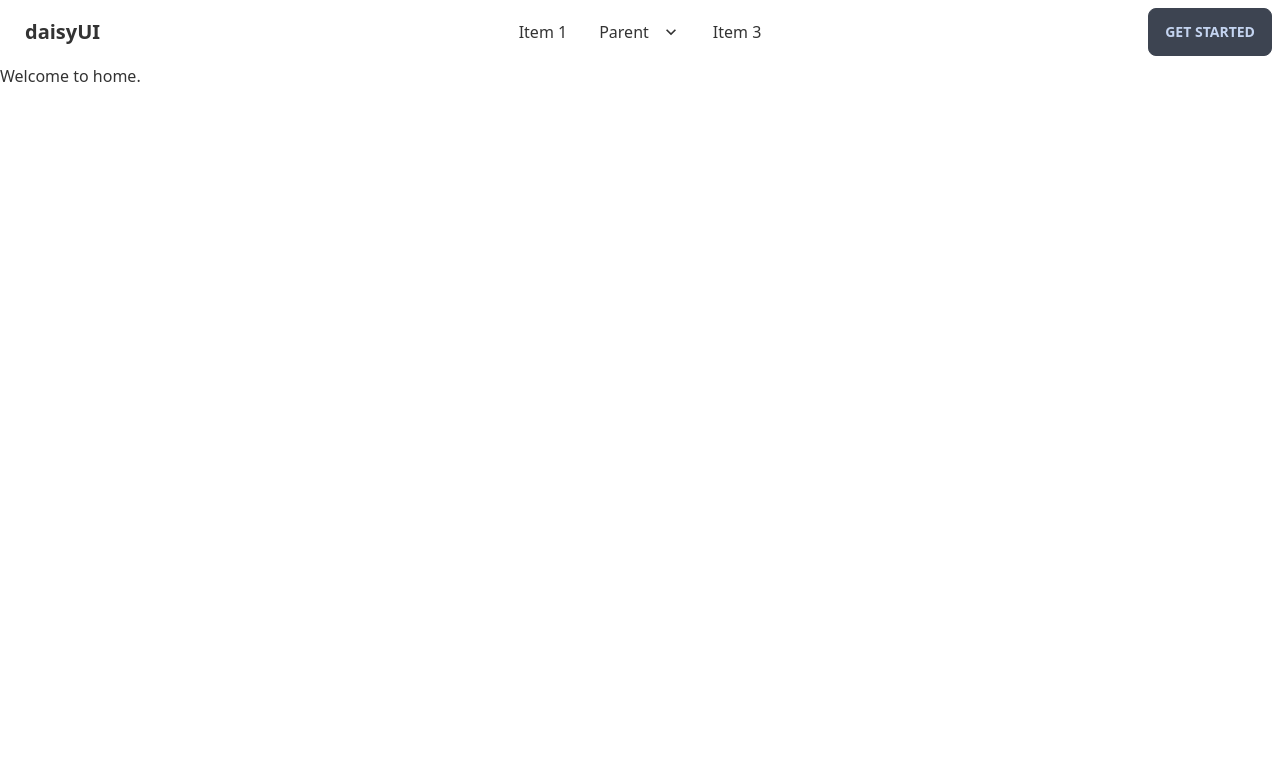
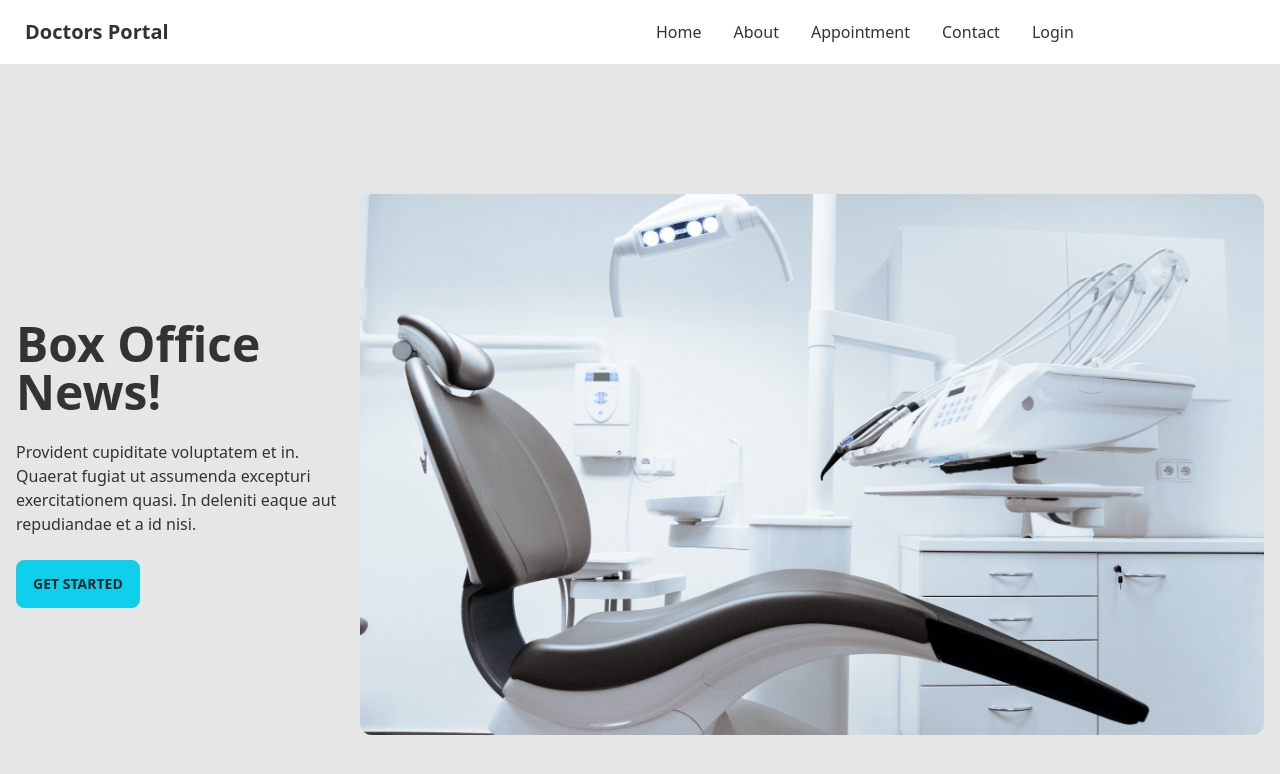
Before and after one commit to Rafiul789/doctors-portal-client, a React (Create React App) app: page / in a window 1280 px wide. Shown: the top 774 px of the page. Built offline with nearby package versions, Linux system fonts and the light colour scheme.

Commit message:
banner added

```diff
--- a/src/App.js
+++ b/src/App.js
@@ -1,6 +1,7 @@
 
 import { Route, Routes } from 'react-router-dom';
 import './App.css';
+import About from './Pages/About/About';
 import Home from './Pages/Home/Home';
 import Navbar from './Pages/Shared/Navbar/Navbar';
 
@@ -8,7 +9,7 @@ function App() {
   return (
     <div >
       <Navbar></Navbar>
-    <Routes> <Route path='/' element={<Home></Home>}></Route>  </Routes>
+    <Routes> <Route path='/' element={<Home></Home>}></Route> <Route path='/about' element={<About></About>}></Route>  </Routes>
     </div>
   );
 }
--- /dev/null
+++ b/src/Pages/About/About.js
@@ -0,0 +1,11 @@
+import React from 'react';
+
+const About = () => {
+    return (
+        <div>
+            <h1>This is about section.</h1>
+        </div>
+    );
+};
+
+export default About;
--- /dev/null
+++ b/src/Pages/Home/Banner.js
@@ -0,0 +1,18 @@
+import React from 'react';
+import image from '../../assets/images/chair.png';
+const Banner = () => {
+    return (
+        <div className="hero min-h-screen bg-base-200">
+        <div className="hero-content flex-col lg:flex-row-reverse">
+          <img src={image} alt="banner" />
+          <div>
+            <h1 className="text-5xl font-bold">Box Office News!</h1>
+            <p className="py-6">Provident cupiditate voluptatem et in. Quaerat fugiat ut assumenda excepturi exercitationem quasi. In deleniti eaque aut repudiandae et a id nisi.</p>
+            <button className="btn btn-primary">Get Started</button>
+          </div>
+        </div>
+      </div>
+    );
+};
+
+export default Banner;
--- a/src/Pages/Home/Home.js
+++ b/src/Pages/Home/Home.js
@@ -1,9 +1,12 @@
 import React from 'react';
+import Banner from './Banner';
 
 const Home = () => {
     return (
         <div>
-            <h1>Welcome to home.</h1>
+
+            <Banner></Banner>
+
         </div>
     );
 };
--- a/src/Pages/Shared/Navbar/Navbar.js
+++ b/src/Pages/Shared/Navbar/Navbar.js
@@ -1,49 +1,35 @@
 import React from 'react';
+import { Link } from 'react-router-dom';
 
 const Navbar = () => {
+
+  const menuItem=<>   <li ><Link to='/'   >Home</Link></li>
+
+  <li><Link to='/about'  >About</Link></li>
+  <li><Link to='/appointment'   >Appointment</Link></li>
+  <li><Link to="/contact" > Contact  </Link>   </li>
+  <li> <Link  to="/login" > Login  </Link> </li>  </>
+
     return (
-        <div class="navbar bg-base-100">
-        <div class="navbar-start">
-          <div class="dropdown">
-            <label tabindex="0" class="btn btn-ghost lg:hidden">
-              <svg xmlns="http://www.w3.org/2000/svg" class="h-5 w-5" fill="none" viewBox="0 0 24 24" stroke="currentColor"><path stroke-linecap="round" stroke-linejoin="round" stroke-width="2" d="M4 6h16M4 12h8m-8 6h16" /></svg>
+        <div className="navbar bg-base-100">
+        <div className="navbar-start">
+          <div className="dropdown">
+            <label tabIndex="0" className="btn btn-ghost lg:hidden">
+              <svg xmlns="http://www.w3.org/2000/svg" className="h-5 w-5" fill="none" viewBox="0 0 24 24" stroke="currentColor"><path strokeLinecap="round" strokeLinejoin="round" strokeWidth="2" d="M4 6h16M4 12h8m-8 6h16" /></svg>
             </label>
-            <ul tabindex="0" class="menu menu-compact dropdown-content mt-3 p-2 shadow bg-base-100 rounded-box w-52">
-              <li><a>Item 1</a></li>
-              <li tabindex="0">
-                <a class="justify-between">
-                  Parent
-                  <svg class="fill-current" xmlns="http://www.w3.org/2000/svg" width="24" height="24" viewBox="0 0 24 24"><path d="M8.59,16.58L13.17,12L8.59,7.41L10,6L16,12L10,18L8.59,16.58Z"/></svg>
-                </a>
-                <ul class="p-2">
-                  <li><a>Submenu 1</a></li>
-                  <li><a>Submenu 2</a></li>
-                </ul>
-              </li>
-              <li><a>Item 3</a></li>
+            <ul tabIndex="0" className="menu menu-compact dropdown-content mt-3 p-2 shadow bg-base-100 rounded-box w-52">
+            {menuItem}
+
             </ul>
           </div>
-          <a class="btn btn-ghost normal-case text-xl">daisyUI</a>
+          <a className="btn btn-ghost normal-case text-xl">Doctors Portal</a>
         </div>
-        <div class="navbar-center hidden lg:flex">
-          <ul class="menu menu-horizontal p-0">
-            <li><a>Item 1</a></li>
-            <li tabindex="0">
-              <a>
-                Parent
-                <svg class="fill-current" xmlns="http://www.w3.org/2000/svg" width="20" height="20" viewBox="0 0 24 24"><path d="M7.41,8.58L12,13.17L16.59,8.58L18,10L12,16L6,10L7.41,8.58Z"/></svg>
-              </a>
-              <ul class="p-2">
-                <li><a>Submenu 1</a></li>
-                <li><a>Submenu 2</a></li>
-              </ul>
-            </li>
-            <li><a>Item 3</a></li>
+        <div className="navbar-center hidden lg:flex">
+          <ul className="menu menu-horizontal p-0">
+            {menuItem}
           </ul>
         </div>
-        <div class="navbar-end">
-          <a class="btn">Get started</a>
-        </div>
+
       </div>
     );
 };
```
